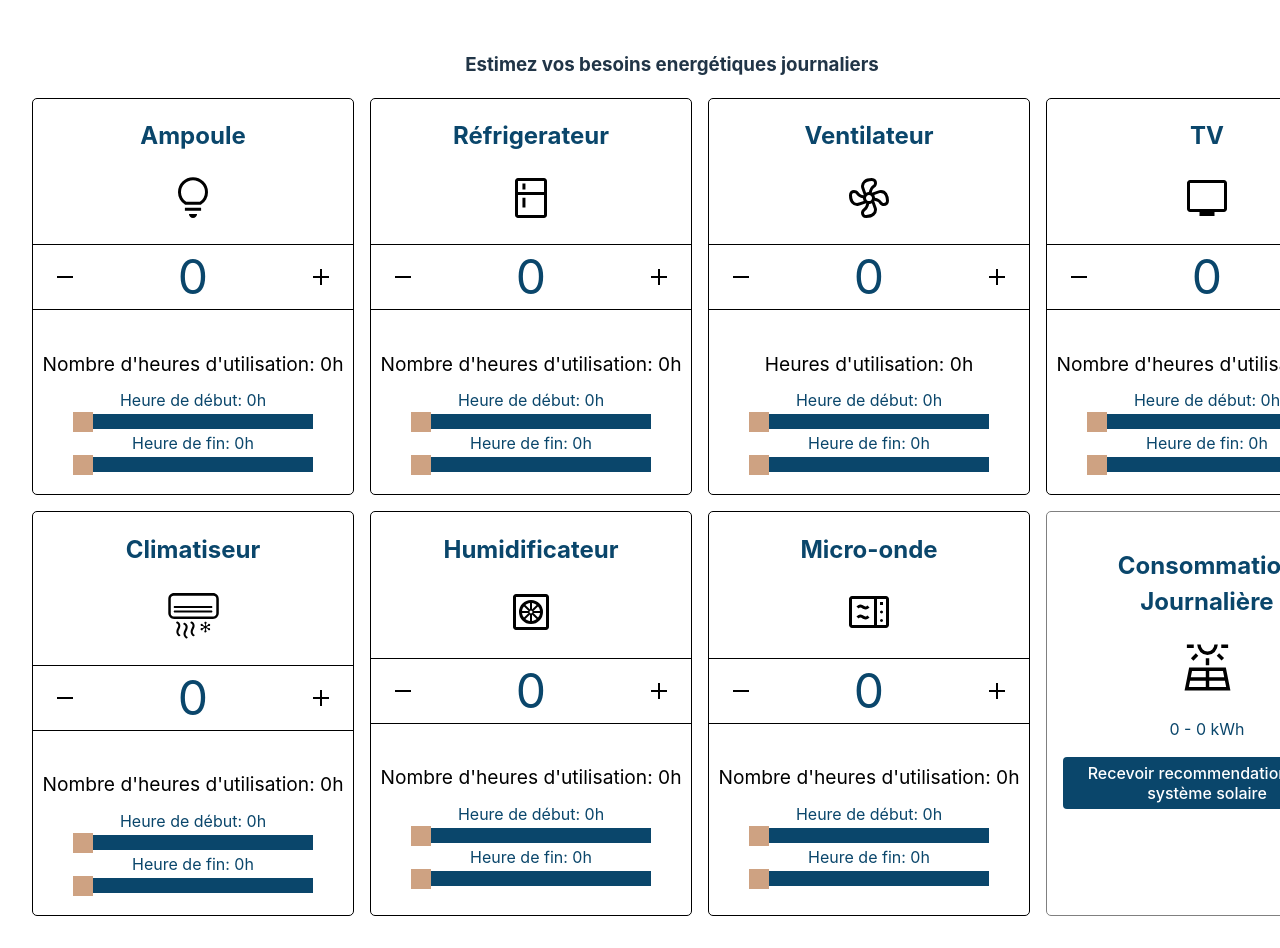
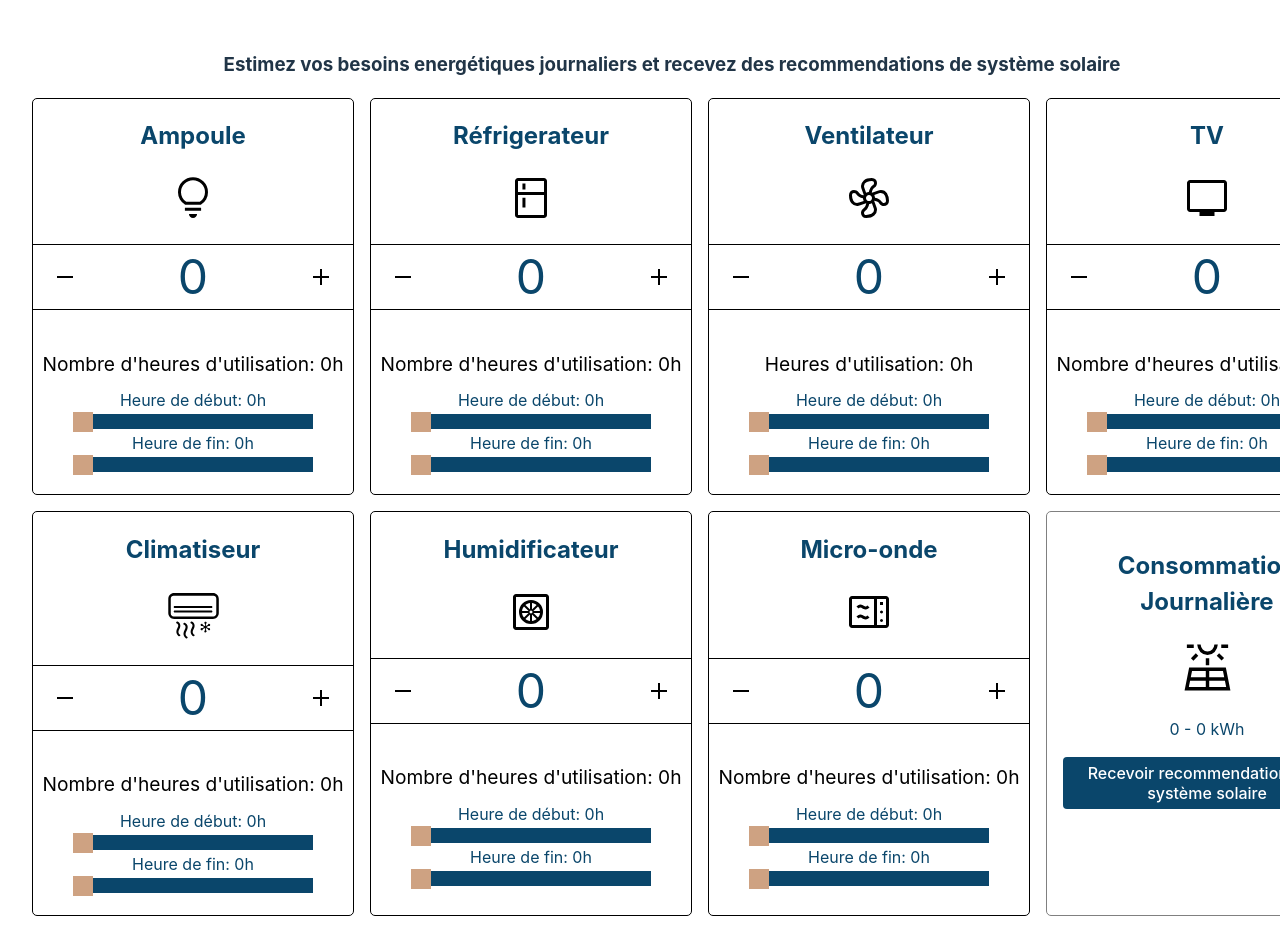
Before and after one commit to makhansacko/home-energy-estimator, a Svelte app: page / in a window 1280 px wide. Shown: the top 948 px of the page. Built offline with nearby package versions, Linux system fonts and the light colour scheme.

Commit message:
Update App.svelte

```diff
--- a/src/App.svelte
+++ b/src/App.svelte
@@ -17,7 +17,7 @@
   <button on:click={scrollToMainView}>Calculer</button>
 </div> -->
 <main id="main-view">
-  <h3>Estimez vos besoins energétiques journaliers</h3>
+  <h3>Estimez vos besoins energétiques journaliers et recevez des recommendations de système solaire</h3>
   <!--
   <div class="sidebar">
   <a href="#home"> Mesurer</a>
```
